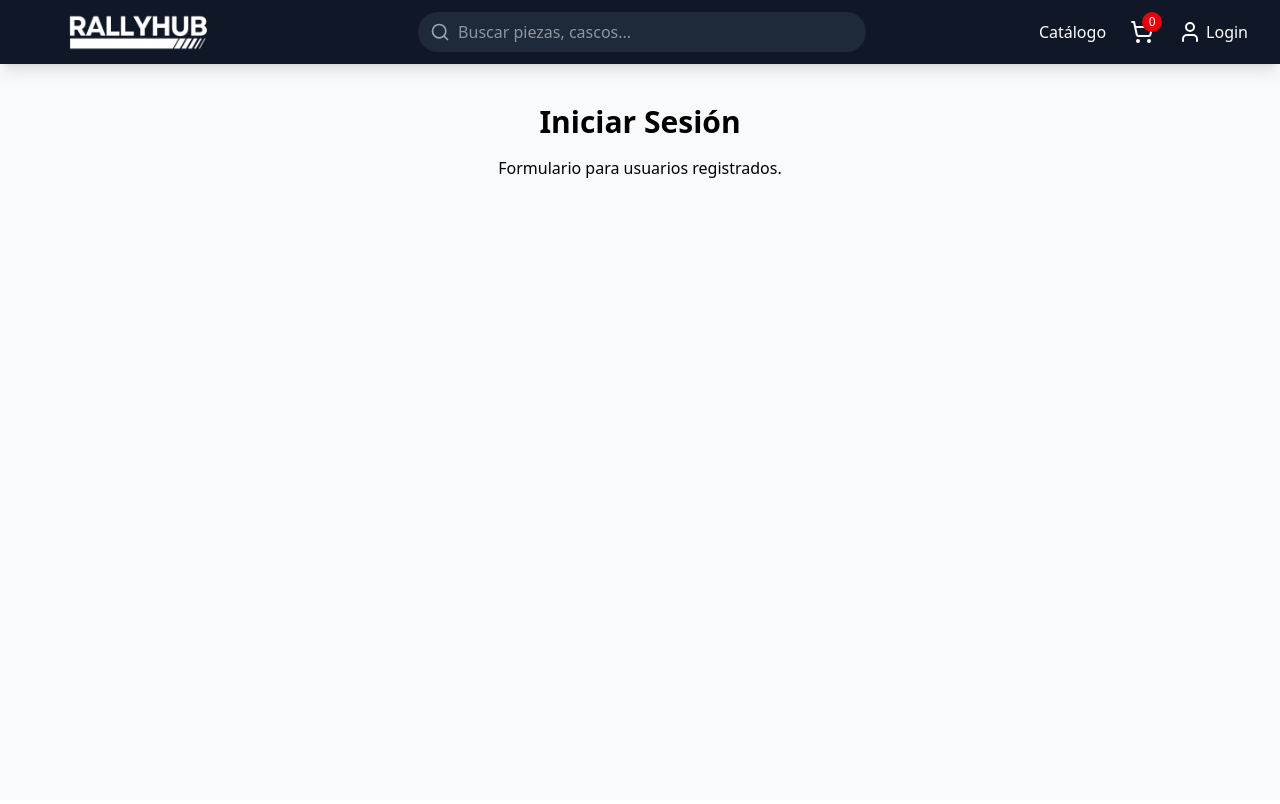
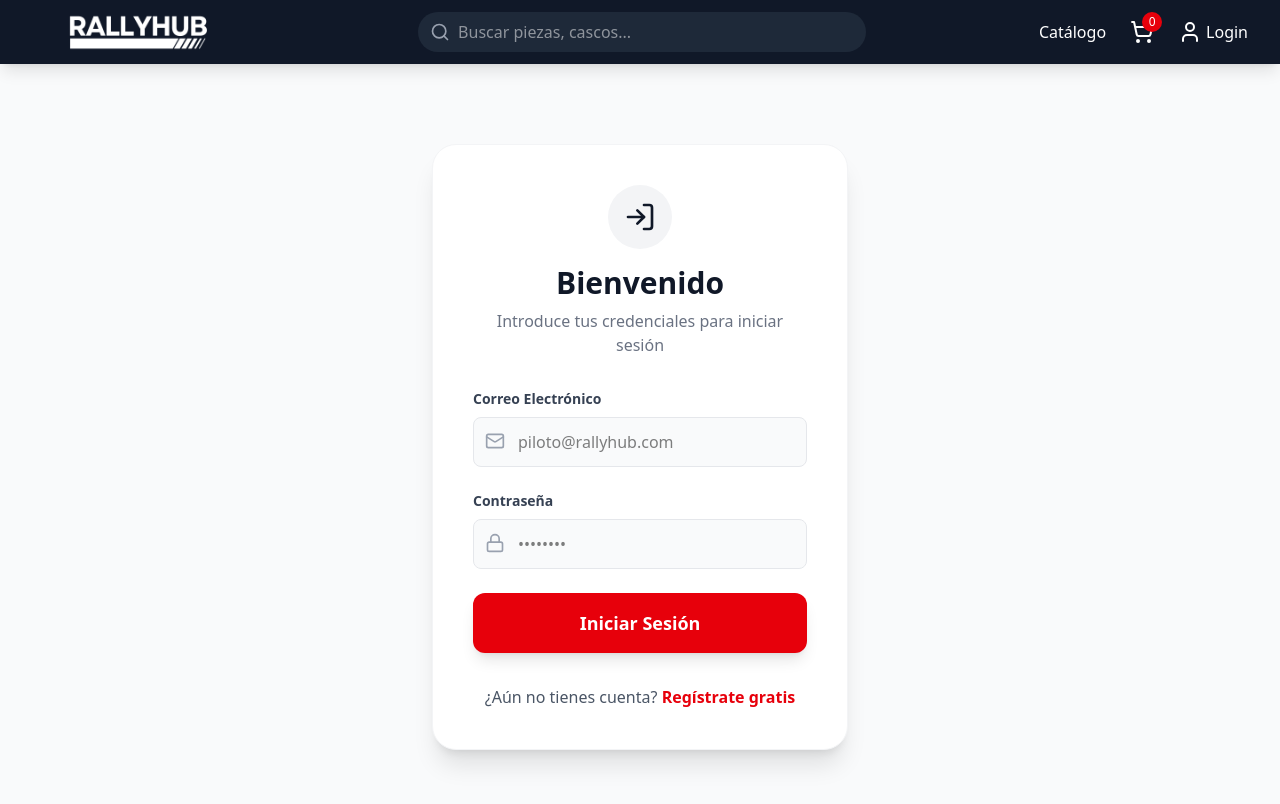
Before and after one commit to Diegogarcia-daw/rallyhub-react, a React (Vite) app: page /login in a window 1280 px wide. Shown: the top 804 px of the page. Built offline with nearby package versions, Linux system fonts and the light colour scheme; no server answers.

Commit message:
Feat: implement secure login

```diff
--- a/src/pages/Login.jsx
+++ b/src/pages/Login.jsx
@@ -1,9 +1,113 @@
+import { useState, useContext } from 'react';
+import { Link, useNavigate } from 'react-router-dom';
+import { AuthContext } from '../context/AuthContext';
+import { LogIn, Mail, Lock, AlertCircle, Loader } from 'lucide-react';
+
 const Login = () => {
+  const [email, setEmail] = useState('');
+  const [password, setPassword] = useState('');
+  const [error, setError] = useState('');
+  const [isSubmitting, setIsSubmitting] = useState(false);
+
+  // Usamos la función login del contexto
+  const { login } = useContext(AuthContext);
+  const navigate = useNavigate();
+
+  const handleSubmit = async (e) => {
+    e.preventDefault();
+    setError('');
+    setIsSubmitting(true);
+
+    try {
+      // Intentamos entrar
+      await login(email, password);
+      // Si funciona, nos vamos al catálogo
+      navigate('/catalog');
+    } catch (err) {
+      console.error("Error de login:", err);
+      // Traducimos los errores de Firebase
+      if (err.code === 'auth/user-not-found' || err.code === 'auth/wrong-password' || err.code === "auth/invalid-credential") {
+        setError('Correo o contraseña incorrectos.');
+      } else if (err.code === 'auth/too-many-requests') {
+        setError('Has fallado demasiadas veces. Espera unos minutos.');
+      } else {
+        setError('Error al iniciar sesión. Inténtalo de nuevo.');
+      }
+    } finally {
+      setIsSubmitting(false);
+    }
+  };
+
   return (
-    <div className="text-center py-10">
-      <h2 className="text-3xl font-bold mb-4">Iniciar Sesión</h2>
-      <p>Formulario para usuarios registrados.</p>
+    <div className="max-w-md mx-auto py-20 px-4">
+      <div className="bg-white rounded-3xl shadow-xl overflow-hidden border border-gray-100 p-8 md:p-10">
+
+        <div className="text-center mb-8">
+          <div className="inline-flex items-center justify-center w-16 h-16 rounded-full bg-gray-100 text-gray-900 mb-4">
+            <LogIn className="h-8 w-8" />
+          </div>
+          <h2 className="text-3xl font-black text-gray-900">Bienvenido</h2>
+          <p className="text-gray-500 mt-2">Introduce tus credenciales para iniciar sesión</p>
+        </div>
+
+        {/* Caja de Errores */}
+        {error && (
+          <div className="bg-red-50 border border-red-200 text-red-700 px-4 py-3 rounded-lg mb-6 flex items-center gap-3 text-sm font-medium">
+            <AlertCircle className="h-5 w-5 flex-shrink-0" />
+            <p>{error}</p>
+          </div>
+        )}
+
+        <form onSubmit={handleSubmit} className="space-y-6">
+          <div>
+            <label className="block text-sm font-bold text-gray-700 mb-2">Correo Electrónico</label>
+            <div className="relative">
+              <input
+                type="email"
+                required
+                value={email}
+                onChange={(e) => setEmail(e.target.value)}
+                className="w-full bg-gray-50 border border-gray-200 rounded-lg py-3 px-4 pl-11 focus:outline-none focus:ring-2 focus:ring-red-600"
+                placeholder="piloto@rallyhub.com"
+              />
+              <Mail className="absolute left-3 top-3.5 h-5 w-5 text-gray-400" />
+            </div>
+          </div>
+
+          <div>
+            <label className="block text-sm font-bold text-gray-700 mb-2">Contraseña</label>
+            <div className="relative">
+              <input
+                type="password"
+                required
+                value={password}
+                onChange={(e) => setPassword(e.target.value)}
+                className="w-full bg-gray-50 border border-gray-200 rounded-lg py-3 px-4 pl-11 focus:outline-none focus:ring-2 focus:ring-red-600"
+                placeholder="••••••••"
+              />
+              <Lock className="absolute left-3 top-3.5 h-5 w-5 text-gray-400" />
+            </div>
+          </div>
+
+          <button
+            type="submit"
+            disabled={isSubmitting}
+            className={`w-full font-bold py-4 rounded-xl transition-all flex justify-center items-center gap-2 text-lg shadow-lg ${isSubmitting ? 'bg-gray-400 cursor-not-allowed' : 'bg-red-600 hover:bg-gray-900 text-white hover:shadow-red-600/50'}`}
+          >
+            {isSubmitting ? <Loader className="h-6 w-6 animate-spin" /> : 'Iniciar Sesión'}
+          </button>
+        </form>
+
+        <p className="text-center text-gray-600 mt-8">
+          ¿Aún no tienes cuenta?{' '}
+          <Link to="/register" className="text-red-600 font-bold hover:underline">
+            Regístrate gratis
+          </Link>
+        </p>
+
+      </div>
     </div>
   );
 };
+
 export default Login;
```
